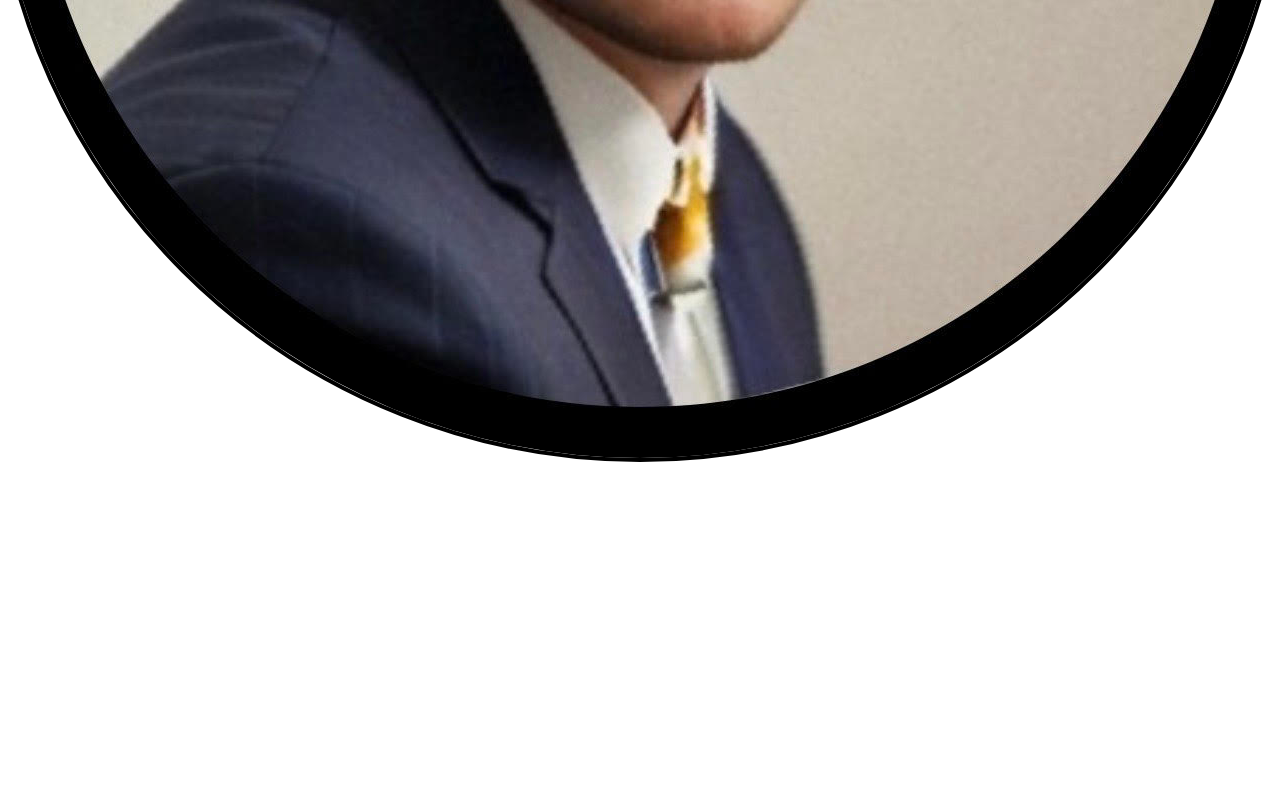
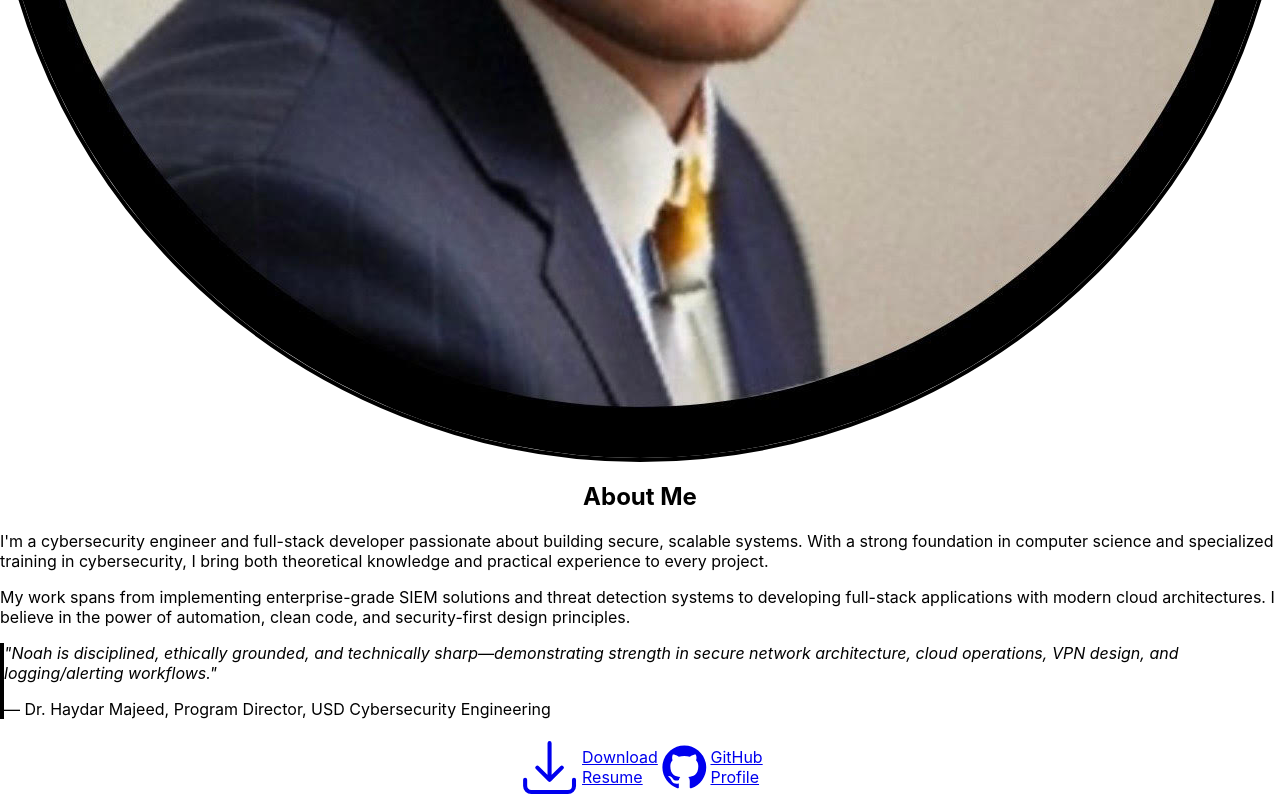
Before and after one commit to noahwilliamshaffer/Website_NoahWilliamShaffer, a React (Vite) app: page / in a window 1280 px wide. Shown: the part 1017-1817 px from the top of the page. Before the commit the page ends 1479 px from the top, so only its background shows below. Built offline with nearby package versions, Linux system fonts and the light colour scheme.

Commit message:
Add About section with Dr. Majeed quote and download links

```diff
--- a/src/App.tsx
+++ b/src/App.tsx
@@ -1,10 +1,12 @@
 import React from 'react'
 import Hero from './components/Hero'
+import About from './components/About'
 
 function App() {
   return (
     <div className="min-h-screen bg-white dark:bg-gray-900">
       <Hero />
+      <About />
     </div>
   )
 }
--- /dev/null
+++ b/src/components/About.tsx
@@ -0,0 +1,78 @@
+import { motion } from 'framer-motion';
+import { ArrowDownTrayIcon } from '@heroicons/react/24/outline';
+
+export default function About() {
+  return (
+    <section id="about" className="py-20 bg-white dark:bg-gray-900 px-4">
+      <div className="max-w-4xl mx-auto">
+        <motion.div
+          initial={{ opacity: 0, y: 20 }}
+          whileInView={{ opacity: 1, y: 0 }}
+          viewport={{ once: true }}
+          transition={{ duration: 0.6 }}
+        >
+          <h2 className="text-4xl font-bold text-gray-900 dark:text-white mb-8 text-center">
+            About Me
+          </h2>
+
+          <div className="space-y-6 text-lg text-gray-700 dark:text-gray-300">
+            <p>
+              I'm a cybersecurity engineer and full-stack developer passionate about building
+              secure, scalable systems. With a strong foundation in computer science and
+              specialized training in cybersecurity, I bring both theoretical knowledge and
+              practical experience to every project.
+            </p>
+
+            <p>
+              My work spans from implementing enterprise-grade SIEM solutions and threat
+              detection systems to developing full-stack applications with modern cloud
+              architectures. I believe in the power of automation, clean code, and
+              security-first design principles.
+            </p>
+
+            {/* Quote from Dr. Majeed */}
+            <motion.div
+              initial={{ opacity: 0, x: -20 }}
+              whileInView={{ opacity: 1, x: 0 }}
+              viewport={{ once: true }}
+              transition={{ duration: 0.6, delay: 0.2 }}
+              className="border-l-4 border-indigo-500 pl-6 py-4 bg-gray-50 dark:bg-gray-800 rounded-r-lg my-8"
+            >
+              <p className="italic text-gray-800 dark:text-gray-200">
+                "Noah is disciplined, ethically grounded, and technically sharp—demonstrating
+                strength in secure network architecture, cloud operations, VPN design, and
+                logging/alerting workflows."
+              </p>
+              <p className="text-sm text-gray-600 dark:text-gray-400 mt-2">
+                — Dr. Haydar Majeed, Program Director, USD Cybersecurity Engineering
+              </p>
+            </motion.div>
+
+            {/* Links */}
+            <div className="flex flex-wrap gap-4 justify-center pt-6">
+              <a
+                href="/Website_NoahWilliamShaffer/myeducation/NoahWilliamShaffer_Resume.pdf"
+                download
+                className="flex items-center gap-2 px-6 py-3 bg-indigo-600 hover:bg-indigo-700 text-white rounded-lg transition-colors shadow-lg hover:shadow-xl transform hover:scale-105"
+              >
+                <ArrowDownTrayIcon className="w-5 h-5" />
+                Download Resume
+              </a>
+              <a
+                href="https://github.com/noahwilliamshaffer"
+                target="_blank"
+                rel="noopener noreferrer"
+                className="flex items-center gap-2 px-6 py-3 bg-gray-800 hover:bg-gray-900 dark:bg-gray-700 dark:hover:bg-gray-600 text-white rounded-lg transition-colors shadow-lg hover:shadow-xl transform hover:scale-105"
+              >
+                <svg className="w-5 h-5" fill="currentColor" viewBox="0 0 24 24">
+                  <path fillRule="evenodd" d="M12 2C6.477 2 2 6.484 2 12.017c0 4.425 2.865 8.18 6.839 9.504.5.092.682-.217.682-.483 0-.237-.008-.868-.013-1.703-2.782.605-3.369-1.343-3.369-1.343-.454-1.158-1.11-1.466-1.11-1.466-.908-.62.069-.608.069-.608 1.003.07 1.531 1.032 1.531 1.032.892 1.53 2.341 1.088 2.91.832.092-.647.35-1.088.636-1.338-2.22-.253-4.555-1.113-4.555-4.951 0-1.093.39-1.988 1.029-2.688-.103-.253-.446-1.272.098-2.65 0 0 .84-.27 2.75 1.026A9.564 9.564 0 0112 6.844c.85.004 1.705.115 2.504.337 1.909-1.296 2.747-1.027 2.747-1.027.546 1.379.202 2.398.1 2.651.64.7 1.028 1.595 1.028 2.688 0 3.848-2.339 4.695-4.566 4.943.359.309.678.92.678 1.855 0 1.338-.012 2.419-.012 2.747 0 .268.18.58.688.482A10.019 10.019 0 0022 12.017C22 6.484 17.522 2 12 2z" clipRule="evenodd" />
+                </svg>
+                GitHub Profile
+              </a>
+            </div>
+          </div>
+        </motion.div>
+      </div>
+    </section>
+  );
+}
```
